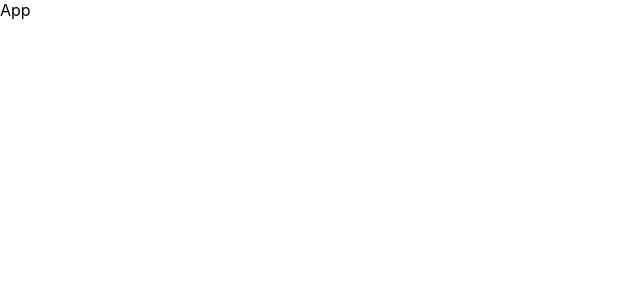
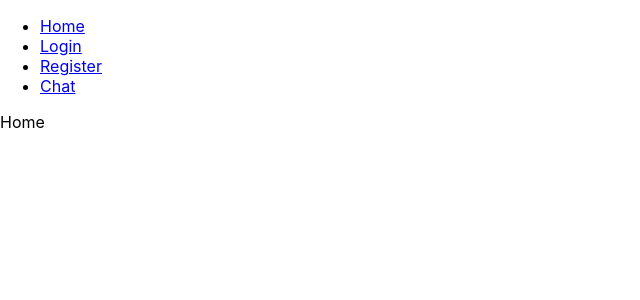
Before and after one commit to U3erKa/Drafts, a React (Create React App) app in the folder client/: page / in a window 1280 px wide. Shown: the top 300 px of the page, without its empty margins (0-640 px from the left). Built offline with nearby package versions, Linux system fonts and the light colour scheme; the HTML template or start-up script is replaced by a standard one.

Commit message:
Setup client router

```diff
--- a/client/src/App.tsx
+++ b/client/src/App.tsx
@@ -1,6 +1,21 @@
+import { RouteObject } from 'react-router-dom';
+import { createBrowserRouter, RouterProvider } from 'react-router-dom';
+
+import { Chat, Home, Login, NotFound, Register } from 'pages';
+
+export const routes: (RouteObject & { description: string })[] = [
+  { path: '/', element: <Home />, description: 'Home' },
+  { path: '/login', element: <Login />, description: 'Login' },
+  { path: '/register', element: <Register />, description: 'Register' },
+  { path: '/chat', element: <Chat />, description: 'Chat' },
+  { path: '*', element: <NotFound />, description: 'MissingNo' },
+];
+
+const router = createBrowserRouter(routes);
+
 function App() {
   return (
-    <div>App</div>
+    <RouterProvider router={router} />
   );
 }
 
--- /dev/null
+++ b/client/src/components/Header/Header.tsx
@@ -0,0 +1,27 @@
+import { Link } from 'react-router-dom';
+
+import { routes } from 'App';
+
+function Header() {
+  return (
+    <header>
+      <nav>
+        <ul>
+          {routes.map((route, i) => {
+            if (route.path === '*') {
+              return null;
+            }
+
+            return (
+              <li key={i}>
+                <Link to={route.path!}>{route.description}</Link>
+              </li>
+            );
+          })}
+        </ul>
+      </nav>
+    </header>
+  );
+}
+
+export default Header;
--- /dev/null
+++ b/client/src/components/index.tsx
@@ -0,0 +1 @@
+export { default as Header } from './Header/Header';
--- /dev/null
+++ b/client/src/pages/Chat/Chat.tsx
@@ -0,0 +1,10 @@
+import { Header } from 'components';
+
+export default function Chat() {
+  return (
+    <div>
+      <Header />
+      Chat
+    </div>
+  );
+}
--- /dev/null
+++ b/client/src/pages/Home/Home.tsx
@@ -0,0 +1,10 @@
+import { Header } from 'components';
+
+export default function Home() {
+  return (
+    <div>
+      <Header />
+      Home
+    </div>
+  );
+}
--- /dev/null
+++ b/client/src/pages/Login/Login.tsx
@@ -0,0 +1,10 @@
+import { Header } from 'components';
+
+export default function Login() {
+  return (
+    <div>
+      <Header />
+      Login
+    </div>
+  );
+}
--- /dev/null
+++ b/client/src/pages/NotFound/NotFound.tsx
@@ -0,0 +1,10 @@
+import { Header } from 'components';
+
+export default function NotFound() {
+  return (
+    <div>
+      <Header />
+      Page not found
+    </div>
+  );
+}
--- /dev/null
+++ b/client/src/pages/Register/Register.tsx
@@ -0,0 +1,10 @@
+import { Header } from 'components';
+
+export default function Register() {
+  return (
+    <div>
+      <Header />
+      Register
+    </div>
+  );
+}
--- /dev/null
+++ b/client/src/pages/index.tsx
@@ -0,0 +1,5 @@
+export { default as Home } from './Home/Home';
+export { default as Login } from './Login/Login';
+export { default as Register } from './Register/Register';
+export { default as Chat } from './Chat/Chat';
+export { default as NotFound } from './NotFound/NotFound';
--- a/client/src/redux/index.ts
+++ b/client/src/redux/index.ts
@@ -1,6 +1,7 @@
 import { configureStore } from '@reduxjs/toolkit';
 import userReducer from './user.slice';
 
+// @ts-ignore
 import type { ThunkAction, Action } from '@reduxjs/toolkit';
 
 const store = configureStore({
@@ -12,6 +13,7 @@ const store = configureStore({
 export default store;
 
 export type AppDispatch = typeof store.dispatch;
+// @ts-ignore
 export type RootState = ReturnType<typeof store.getState>;
 export type AppThunk<ReturnType = void> = ThunkAction<
   ReturnType,
```
